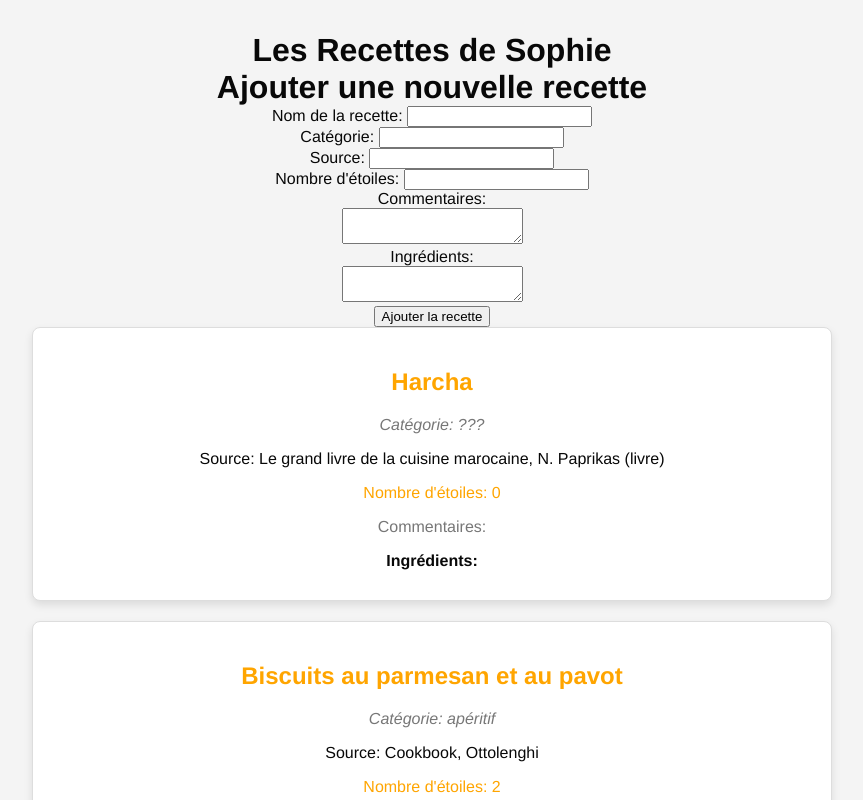
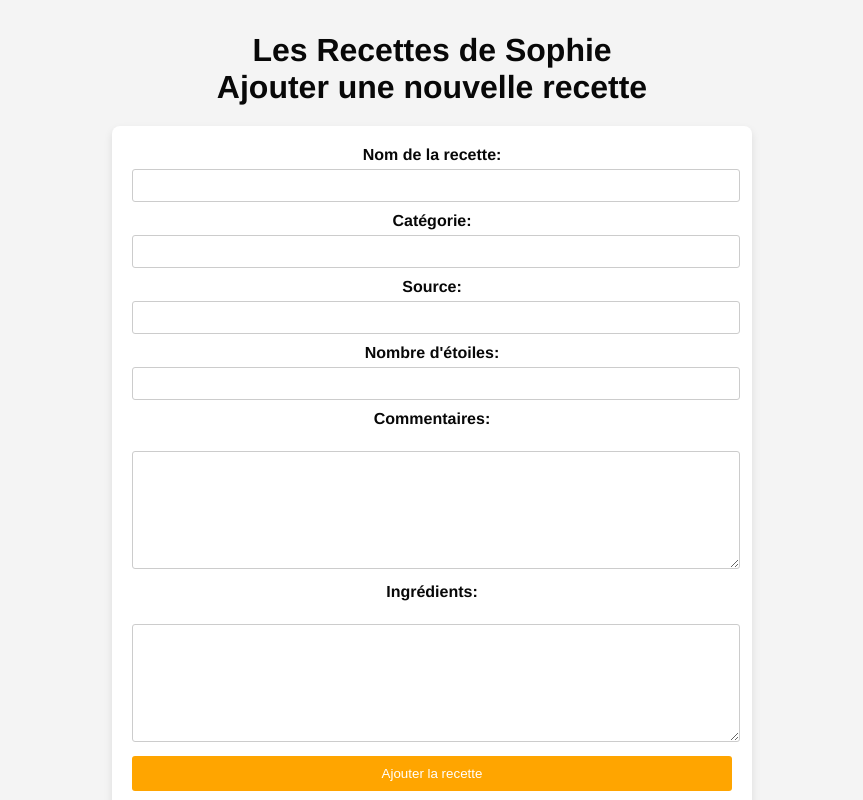
Before and after one commit to ablah31/recette-de-sophie, a plain HTML site: page index.html in a window 1280 px wide. Shown: the top 800 px of the page, without its empty margins (208-1071 px from the left). Drawn offline with Linux system fonts and the light colour scheme.

Commit message:
Update style.css

```diff
--- a/style.css
+++ b/style.css
@@ -80,6 +80,61 @@ body {
     width: 100%;
   }
 
+/* Styles pour la section d'ajout de recette */
+#ajouter-recette-form {
+  max-width: 600px;
+  margin: 20px auto;
+  padding: 20px;
+  background-color: #fff;
+  border-radius: 8px;
+  box-shadow: 0 4px 8px rgba(0, 0, 0, 0.1);
+}
+
+#ajouter-recette-form label {
+  display: block;
+  margin-bottom: 5px;
+  font-weight: bold;
+}
+
+#ajouter-recette-form input[type="text"],
+#ajouter-recette-form input[type="number"],
+#ajouter-recette-form textarea {
+  width: calc(100% - 10px);
+  margin-bottom: 10px;
+  padding: 8px;
+  border: 1px solid #ccc;
+  border-radius: 3px;
+}
+
+#ajouter-recette-form textarea {
+  height: 100px;
+}
+
+#ajouter-recette-form button[type="submit"] {
+  display: block;
+  width: 100%;
+  padding: 10px;
+  background-color: orange;
+  color: #fff;
+  border: none;
+  border-radius: 3px;
+  cursor: pointer;
+}
+
+/* Styles pour le lien d'ajout de recette */
+#ajouter-recette-link {
+  display: block;
+  margin: 20px auto;
+  text-align: center;
+  color: orange;
+  text-decoration: none;
+}
+
+#ajouter-recette-link:hover {
+  text-decoration: underline;
+}
+
+
   /* Responsive Styles */
   @media screen and (max-width: 600px) {
     #recettes-container {
```
